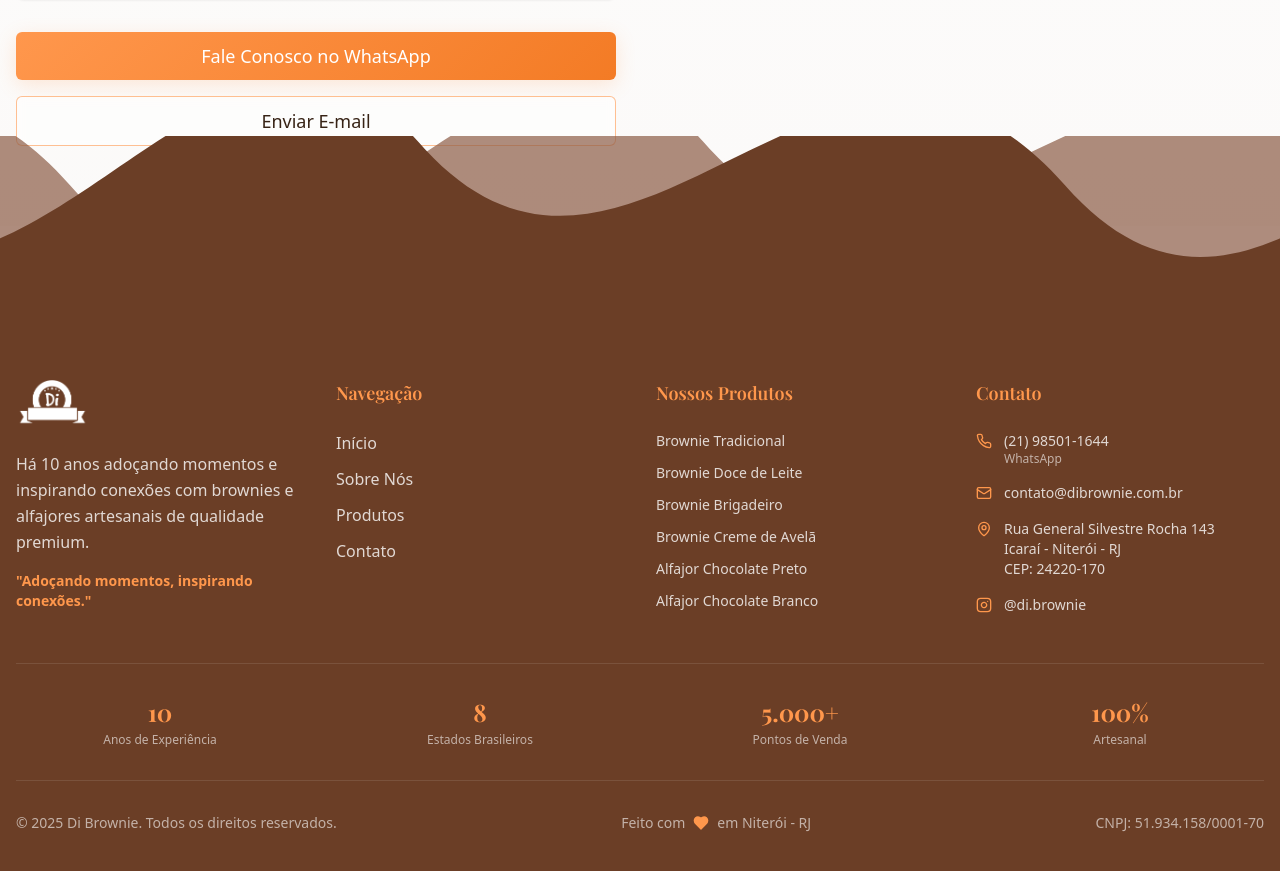
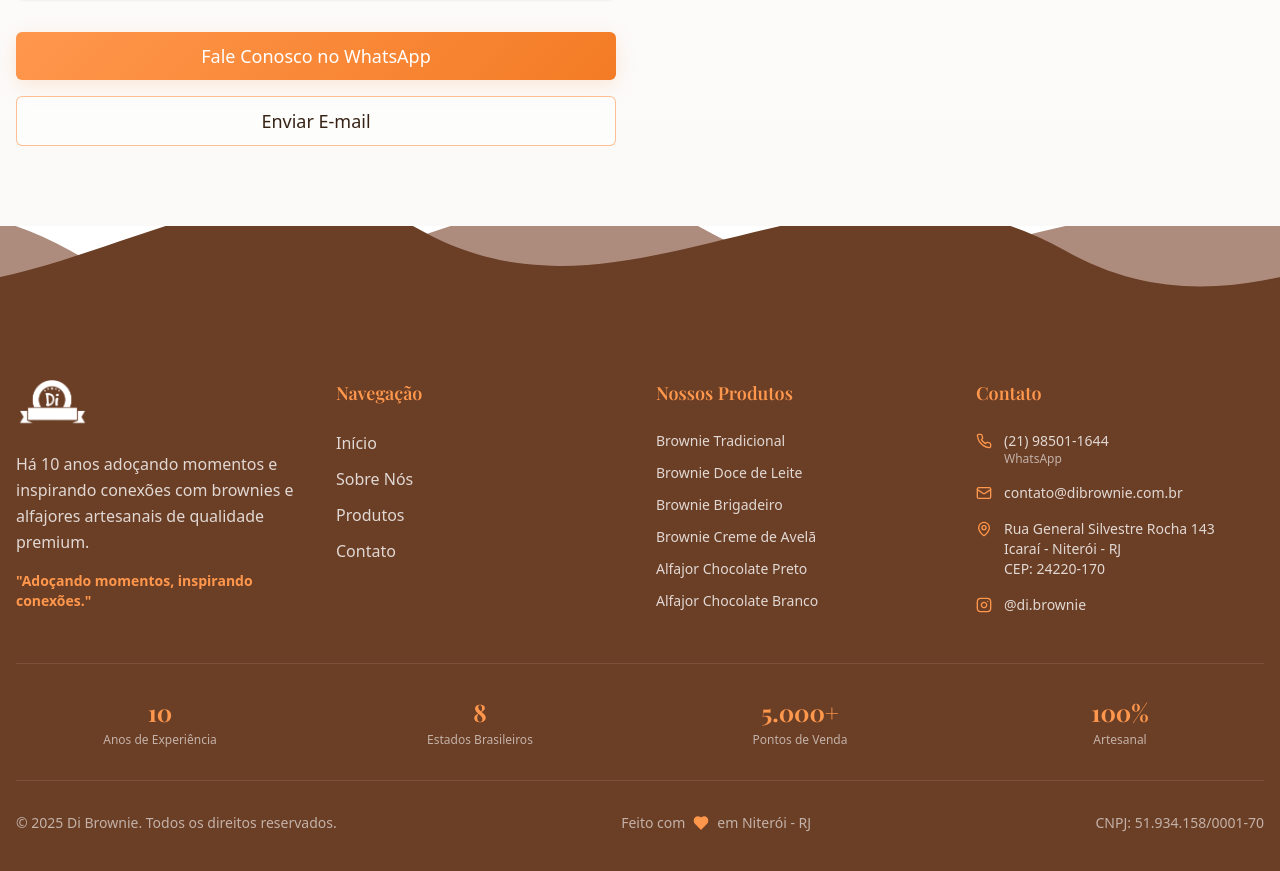
Before and after one commit to DevZipMateus/dibrownie-sweet-site, a React (Vite) app: page / in a window 1280 px wide. Shown: the part 4740-5611 px from the top of the page. Built offline with nearby package versions, Linux system fonts and the light colour scheme.

Commit message:
Reverted to commit 1675324f40b98c991af8336a79255e500b7367c9

```diff
--- a/src/index.css
+++ b/src/index.css
@@ -112,15 +112,10 @@ All colors MUST be HSL.
 
 /* Wave Animation */
 .wave-container-double {
-  /* AUMENTAMOS a altura para dar espaço */
-  height: 180px;
+  height: 90px;
   width: 100%;
   overflow: hidden;
   position: relative;
-
-  /* PUXAMOS o container para cima pela metade da sua altura */
-  margin-top: -90px;
-
   margin-bottom: -1px;
 }
 
```
